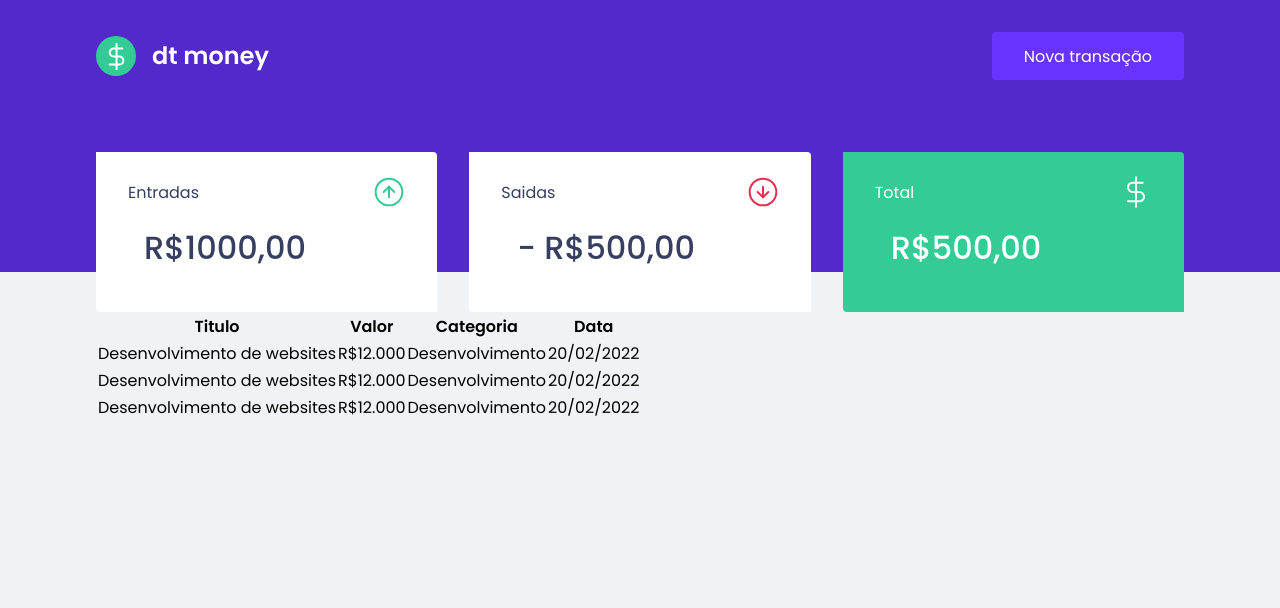
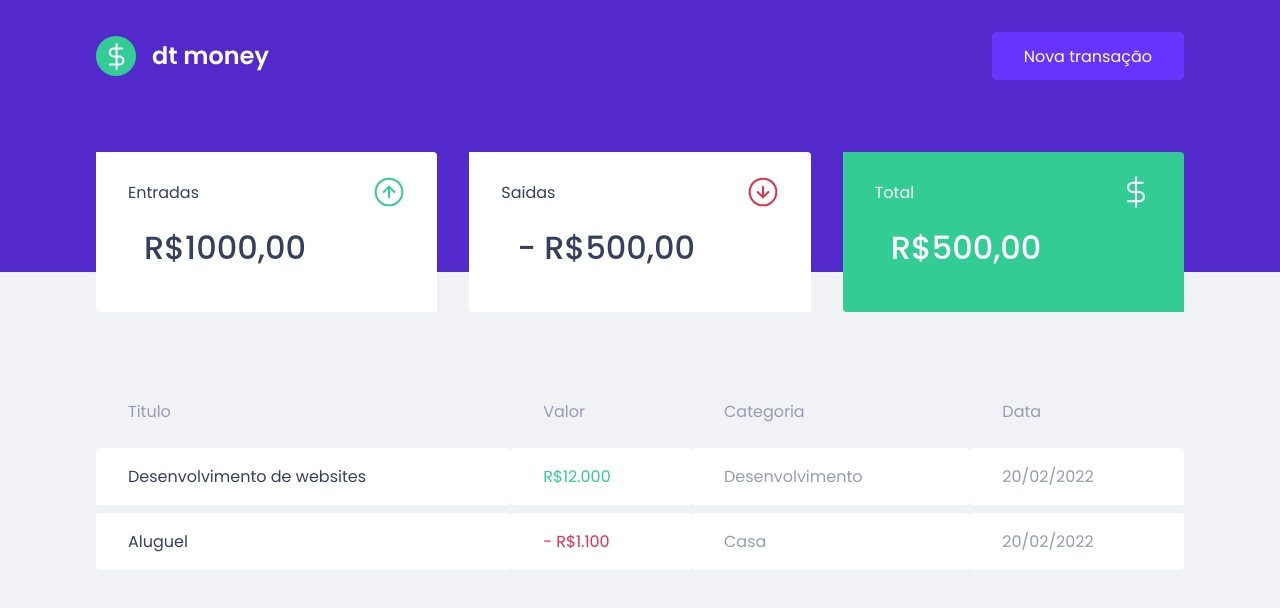
Before and after one commit to xpedrotavares/dtmoney-app, a React (Create React App) app: page / in a window 1280 px wide. Shown: the top 608 px of the page. Built offline with nearby package versions, Linux system fonts and the light colour scheme.

Commit message:
Set transactionTable  structure and style

```diff
--- a/src/components/TransactionsTable/index.tsx
+++ b/src/components/TransactionsTable/index.tsx
@@ -16,20 +16,14 @@
         <tbody>
           <tr>
             <td>Desenvolvimento de websites</td>
-            <td>R$12.000</td>
+            <td className="deposit">R$12.000</td>
             <td>Desenvolvimento</td>
             <td>20/02/2022</td>
           </tr>
           <tr>
-            <td>Desenvolvimento de websites</td>
-            <td>R$12.000</td>
-            <td>Desenvolvimento</td>
-            <td>20/02/2022</td>
-          </tr>
-          <tr>
-            <td>Desenvolvimento de websites</td>
-            <td>R$12.000</td>
-            <td>Desenvolvimento</td>
+            <td>Aluguel</td>
+            <td className="withdraw">- R$1.100</td>
+            <td>Casa</td>
             <td>20/02/2022</td>
           </tr>
         </tbody>
--- a/src/components/TransactionsTable/styles.ts
+++ b/src/components/TransactionsTable/styles.ts
@@ -1,3 +1,38 @@
 import styled from "styled-components";
 
-export const Container = styled.div``;
+export const Container = styled.div`
+  margin-top: 4rem;
+
+  table {
+    width: 100%;
+    border-spacing: 0 0.5rem;
+
+    th {
+      color: var(--text-body);
+      font-weight: 400;
+      padding: 1rem 2rem;
+      text-align: left;
+      line-height: 1.5rem;
+    }
+
+    td {
+      padding: 1rem 2rem;
+      border: 0;
+      background: var(--shape);
+      color: var(--text-body);
+      border-radius: 0.25rem;
+
+      &:first-child {
+        color: var(--text-title);
+      }
+
+      &.deposit {
+        color: var(--green)
+      }
+
+      &.withdraw {
+        color: var(--red)
+      }
+    }
+  }
+`;
```
